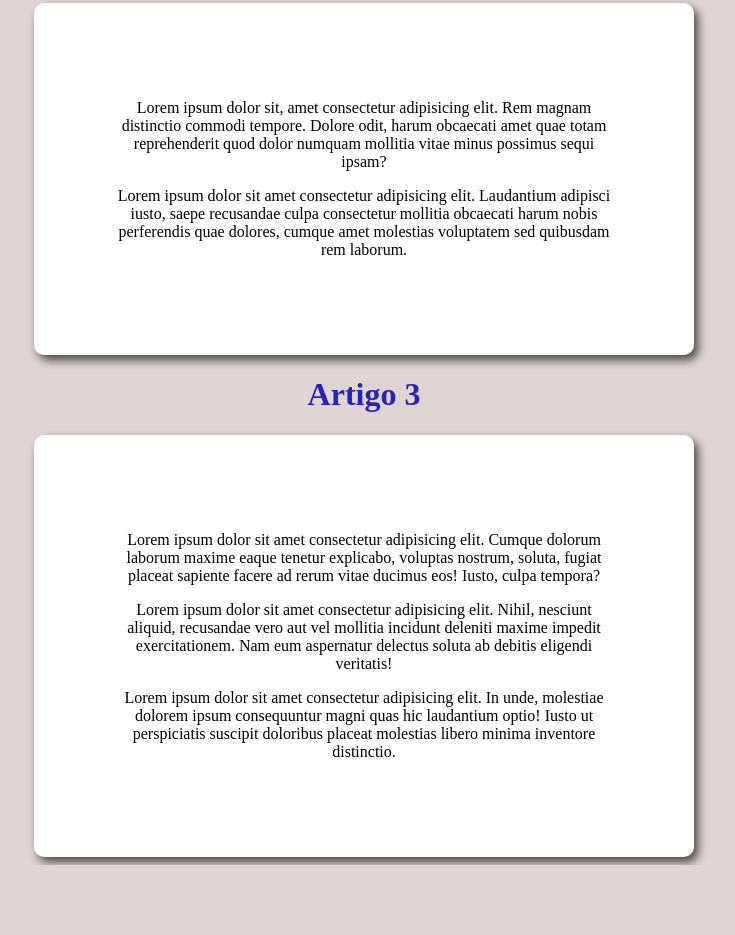
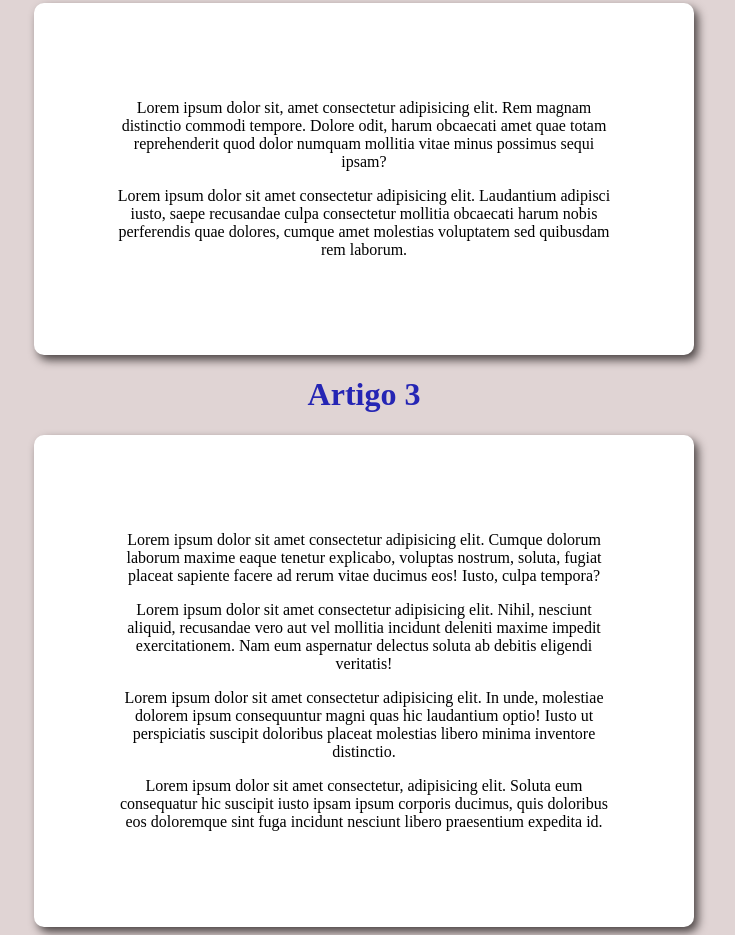
Before and after one commit to cavalcabrunoo/Testando-branches, a plain HTML site: page Treinando site/index.html in a window 1280 px wide. Shown: the part 491-1426 px from the top of the page, without its empty margins (276-1011 px from the left). Before the commit the page ends 1356 px from the top, so only its background shows below. Drawn offline with Linux system fonts and the light colour scheme.

Commit message:
atualizado 2

```diff
--- a/Treinando site/index.html
+++ b/Treinando site/index.html
@@ -27,6 +27,7 @@
     <p>Lorem ipsum dolor sit amet consectetur adipisicing elit. Cumque dolorum laborum maxime eaque tenetur explicabo, voluptas nostrum, soluta, fugiat placeat sapiente facere ad rerum vitae ducimus eos! Iusto, culpa tempora?</p>
     <p>Lorem ipsum dolor sit amet consectetur adipisicing elit. Nihil, nesciunt aliquid, recusandae vero aut vel mollitia incidunt deleniti maxime impedit exercitationem. Nam eum aspernatur delectus soluta ab debitis eligendi veritatis!</p>
     <p>Lorem ipsum dolor sit amet consectetur adipisicing elit. In unde, molestiae dolorem ipsum consequuntur magni quas hic laudantium optio! Iusto ut perspiciatis suscipit doloribus placeat molestias libero minima inventore distinctio.</p>
+    <p>Lorem ipsum dolor sit amet consectetur, adipisicing elit. Soluta eum consequatur hic suscipit iusto ipsam ipsum corporis ducimus, quis doloribus eos doloremque sint fuga incidunt nesciunt libero praesentium expedita id.</p>
    </div>
 </article>
 </body>
```
